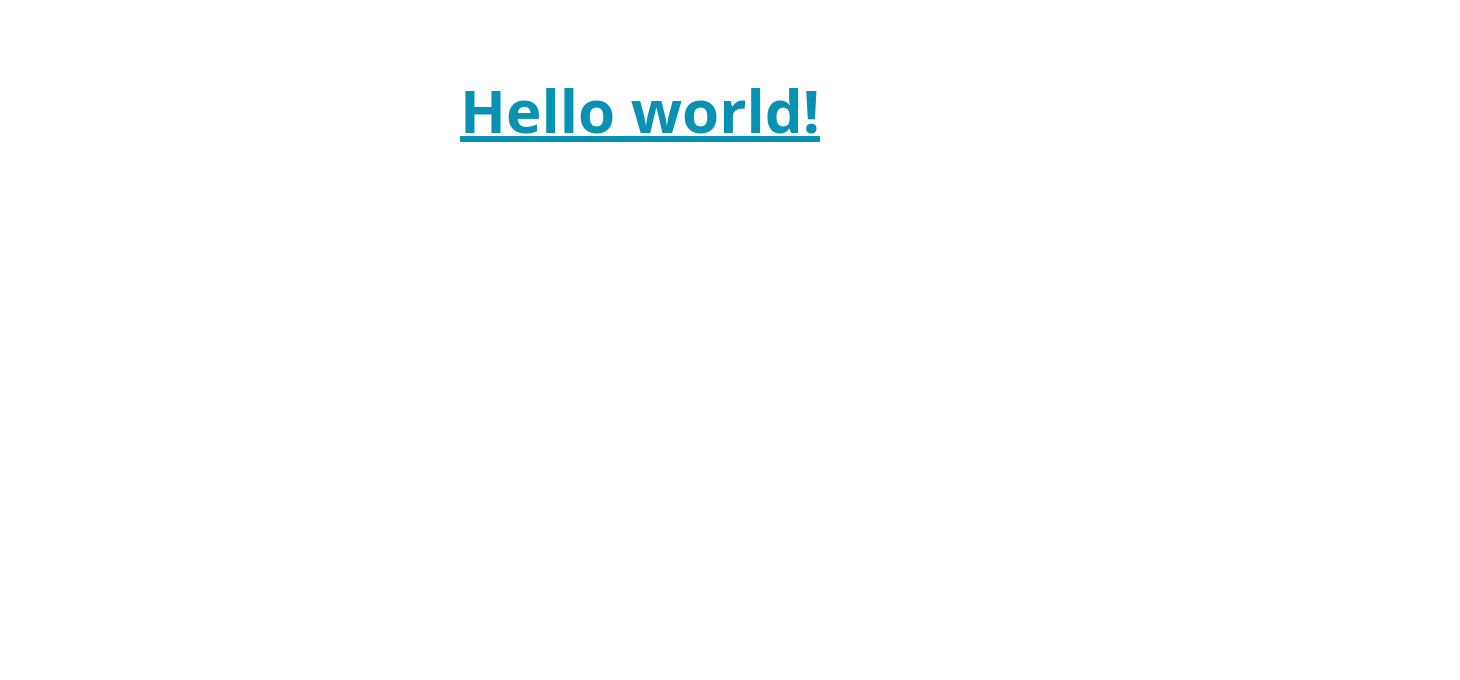
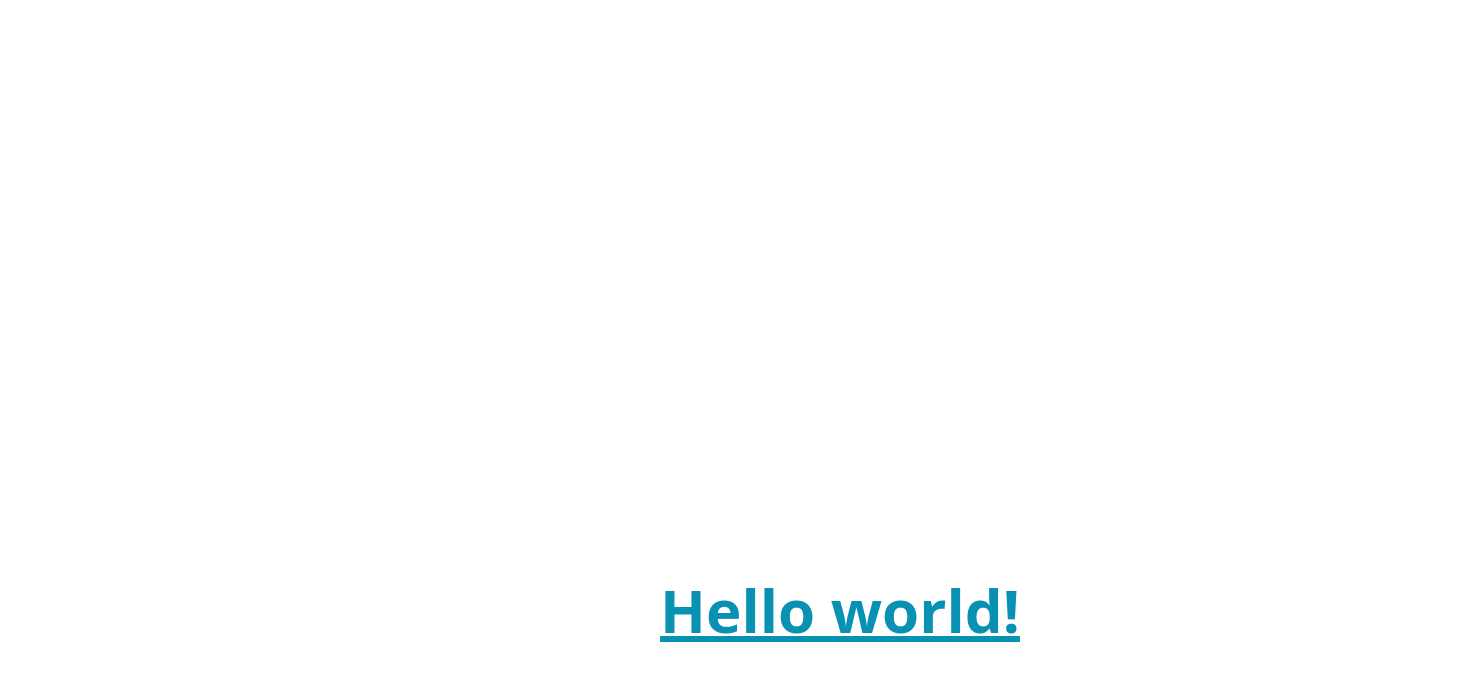
Before and after one commit to Mani007/framermotionjs, a React (Create React App) app: page / in a window 1280 px wide. Shown: the top 680 px of the page, 1460 px wide, since content can reach past the window. Built offline with nearby package versions, Linux system fonts and the light colour scheme.

Commit message:
basic of animate x,y

```diff
--- a/src/App.js
+++ b/src/App.js
@@ -8,9 +8,8 @@ function App() {
     <div className='container items-center justify-center px-5 py-20'>
      <motion.h1
       animate={{
-        scale: [1, 2, 2, 1, 1],
-        rotate: [0, 0, 270, 270, 0],
-        borderRadius: ["20%", "20%", "50%", "50%", "20%"],
+        x: 200,
+        y: 500
       }}
      className="text-6xl text-center  text-cyan-600 font-bold underline">
       Hello world!
```
